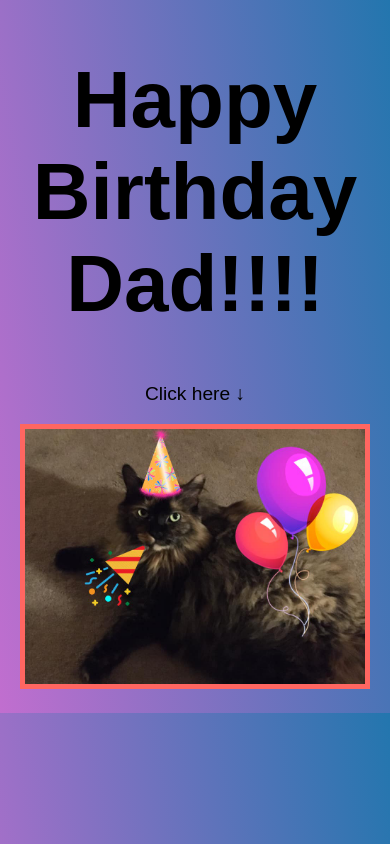
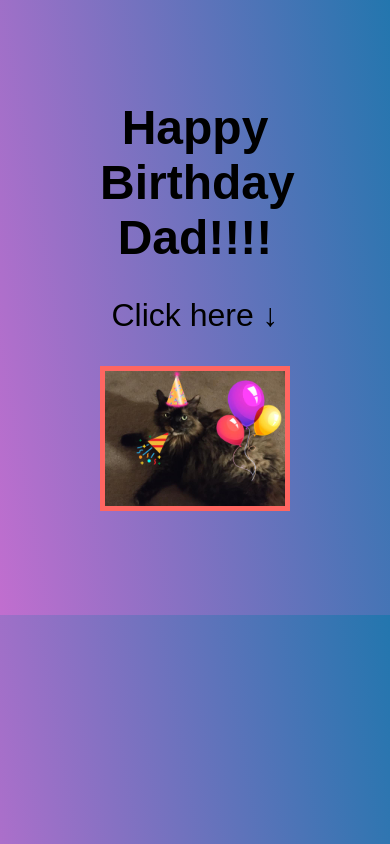
Before and after one commit to Anna-M-Thomas/dadbirthday, a plain HTML site: page index.html in a window 390 px wide. Drawn offline with Linux system fonts and the light colour scheme.

Commit message:
More trying to fix fonts for mobile

```diff
--- a/style.css
+++ b/style.css
@@ -12,7 +12,7 @@ html {
 body {
   font-family: sans-serif;
   font-size: 16px;
-  margin: 20px;
+  margin: 100px;
   background-image: linear-gradient(260deg, #2376ae 0%, #c16ecf 100%);
 }
 
@@ -30,11 +30,11 @@ img {
 }
 
 h1 {
-  font-size: 250%;
+  font-size: 300%;
 }
 
 p {
-  font-size: 120%;
+  font-size: 200%;
 }
 
 .wrapper {
@@ -43,8 +43,5 @@ p {
 }
 
 @media all and (max-width:500px) {
-  h1 {
-  font-size: 500%;
-}
 
 }
```
